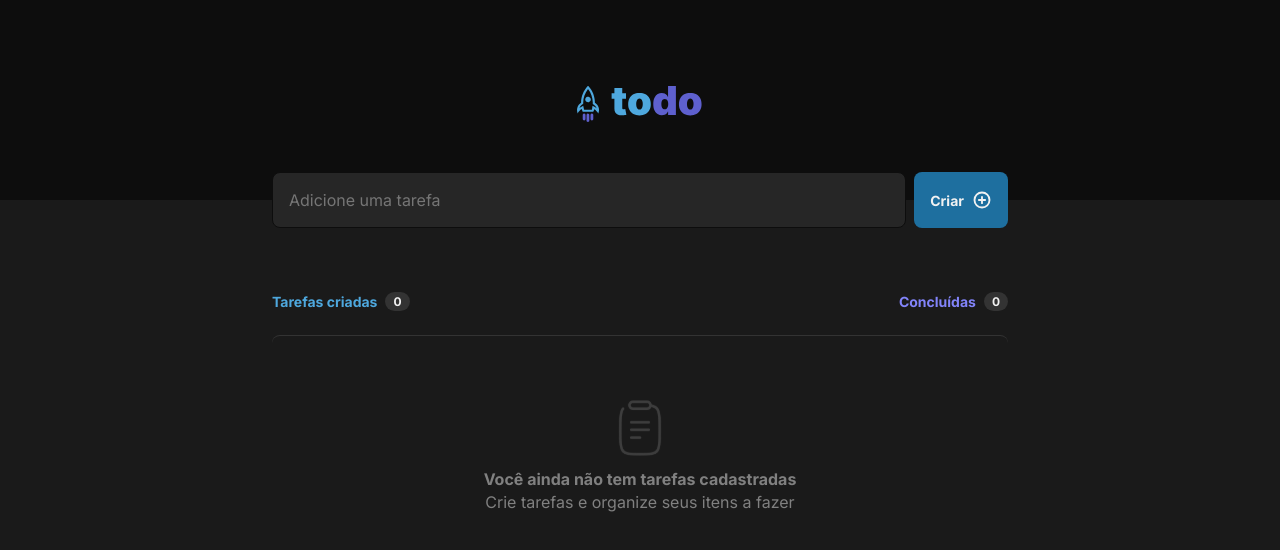
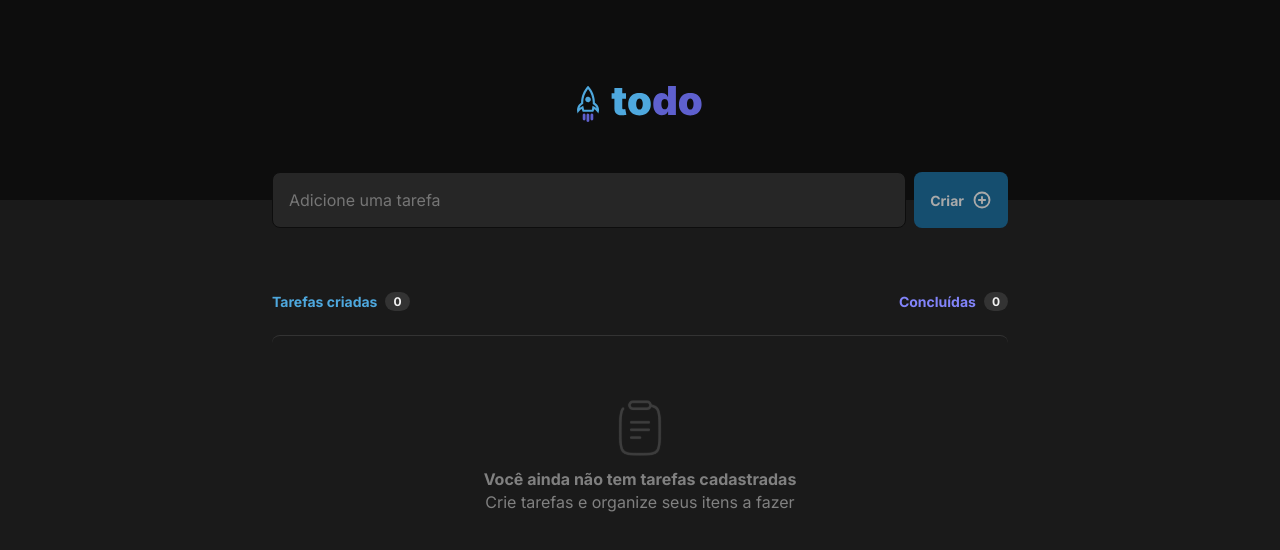
Before and after one commit to TheMachineDev/ignite-todo, a React (Vite) app: page / in a window 1280 px wide. Shown: the top 550 px of the page. Built offline with nearby package versions, Linux system fonts and the light colour scheme.

Commit message:
Split AddTodo into two components (Input and Button) and added a disabled to the Button if the Input is empty

```diff
--- a/src/App.module.css
+++ b/src/App.module.css
@@ -6,6 +6,11 @@
   grid-template-columns: 1fr;
   align-items: flex-start;
   gap: 4rem;
+}
+
+.addTodo {
+  display: flex;
+  gap: 8px;
 }
 
 @media (max-width: 768px) {
--- a/src/App.tsx
+++ b/src/App.tsx
@@ -1,9 +1,10 @@
 import { Header } from './components/Header';
 import styles from './App.module.css';
-import { AddTodo } from './components/AddTodo';
 import { TodoList } from './components/TodoList';
-import { useState } from 'react';
+import { ChangeEvent, FormEvent, useState } from 'react';
 import { v4 as uuid } from 'uuid';
+import { Input } from './components/Input';
+import { Button } from './components/Button';
 
 export interface TodoType {
   id: string;
@@ -12,7 +13,15 @@ export interface TodoType {
 }
 
 export function App() {
-  function createNewTodo(inputValue: string) {
+  const [todos, setTodos] = useState<TodoType[]>([]);
+  const [inputValue, setInputValue] = useState("");
+
+  function handleValueChange(e: ChangeEvent<HTMLInputElement>) {
+    setInputValue(e.target.value);
+  }
+
+  function handleCreateNewTodo(e: FormEvent) {
+    e.preventDefault();
     if (inputValue) {
 
       const newTodo = {
@@ -21,7 +30,6 @@ export function App() {
         isCompleted: false,
       }
       setTodos([...todos, newTodo])
-      return newTodo
     }
   }
 
@@ -33,15 +41,18 @@ export function App() {
     setTodos(todosWithoutDeletedTodo)
   }
 
-  const [todos, setTodos] = useState<TodoType[]>([]);
+  const isSubmitDisabled = !inputValue
 
   return (
     <>
      <Header />
-     <div className={styles.wrapper}>
-       <AddTodo createNewTodo={createNewTodo} />
-       <TodoList todos={todos} toggleTodoState={handleDeleteTodo} deleteTodo={handleToggleTodoState}/>
-     </div>
+      <div className={styles.wrapper}>
+        <form className={styles.addTodo}>
+          <Input value={inputValue} onChange={handleValueChange} />
+          <Button disabled={isSubmitDisabled} onClick={handleCreateNewTodo} />
+        </form>
+        <TodoList todos={todos} toggleTodoState={handleDeleteTodo} deleteTodo={handleToggleTodoState}/>
+      </div>
     </>
   )
 }
--- a/src/components/AddTodo.tsx
+++ /dev/null
@@ -1,42 +0,0 @@
-import { PlusCircle } from '@phosphor-icons/react';
-import styles from './AddTodo.module.css';
-import { ChangeEvent, FormEvent, useState } from 'react';
-
-interface AddTodoProps {
-  createNewTodo: (inputValue: string) => object | void;
-}
-
-export function AddTodo({ createNewTodo }: AddTodoProps) {
-
-  const [newTodoText, setNewTodoText] = useState("");
-
-  function handleValueChange(event: ChangeEvent<HTMLInputElement>) {
-    event.target.setCustomValidity('');
-    setNewTodoText(event.target.value);
-  }
-
-  function handleCreateNewTodo(e: FormEvent) {
-    e.preventDefault();
-    setNewTodoText("")
-    createNewTodo(newTodoText)
-  }
-
-
-  return (
-    <form className={styles.addTodo}>
-        <input
-          name="searchBar"
-          placeholder="Adicione uma tarefa"
-          value={newTodoText}
-          onChange={handleValueChange}
-        />
-        <button type="submit" onClick={handleCreateNewTodo}>
-          Criar
-          <PlusCircle
-            size={20}
-            weight="bold"
-          />
-        </button>
-    </form>
-  )
-}
--- a/src/components/AddTodo.module.css
+++ b/src/components/Button.module.css
@@ -1,20 +1,4 @@
-.addTodo {
-  display: flex;
-  gap: 8px;
-}
-
-.addTodo input {
-  width: 100%;
-  background-color: var(--gray-500);
-  color: var(--gray-100);
-  line-height: 1.4;
-  padding: 1rem;
-  border-radius: 8px;
-  flex: 1;
-  border: 1px solid var(--gray-700);
-}
-
-.addTodo button[type="submit"] {
+.submitButton {
   display: flex;
   align-items: center;
   justify-content: center;
@@ -30,6 +14,12 @@
   cursor: pointer;
 }
 
-.addTodo button[type="submit"]:hover {
+.submitButton:disabled {
+  filter: brightness(70%);
+  cursor: not-allowed;
+}
+
+
+.submitButton:not(:disabled):hover {
   background-color: var(--blue-300);
 }
--- /dev/null
+++ b/src/components/Button.tsx
@@ -0,0 +1,16 @@
+import { ButtonHTMLAttributes } from "react";
+import { PlusCircle } from "@phosphor-icons/react";
+import styles from "./Button.module.css";
+
+export function Button({ ...rest }: ButtonHTMLAttributes<HTMLButtonElement>) {
+  return (
+    <button
+      className={styles.submitButton}
+      type="submit"
+      {...rest}
+    >
+      Criar
+      <PlusCircle size={20} weight="bold" />
+    </button>
+  );
+}
--- /dev/null
+++ b/src/components/Input.module.css
@@ -0,0 +1,10 @@
+.formInput {
+  width: 100%;
+  background-color: var(--gray-500);
+  color: var(--gray-100);
+  line-height: 1.4;
+  padding: 1rem;
+  border-radius: 8px;
+  flex: 1;
+  border: 1px solid var(--gray-700);
+}
--- /dev/null
+++ b/src/components/Input.tsx
@@ -0,0 +1,12 @@
+import { InputHTMLAttributes } from "react";
+import styles from './Input.module.css'
+
+export function Input({ ...rest }: InputHTMLAttributes<HTMLInputElement>) {
+  return (
+    <input
+      className={styles.formInput}
+      placeholder="Adicione uma tarefa"
+      {...rest}
+    />
+  )
+}
--- a/src/components/TodoList.tsx
+++ b/src/components/TodoList.tsx
@@ -28,7 +28,6 @@ export function TodoList({ todos, toggleTodoState, deleteTodo }:TodoListProps) {
 
     deleteTodo(todosWithoutDeletedTodo);
   }
-  //console.log(todos.filter(todo => todo.isCompleted === true).length)
 
   return (
     <div>
```
